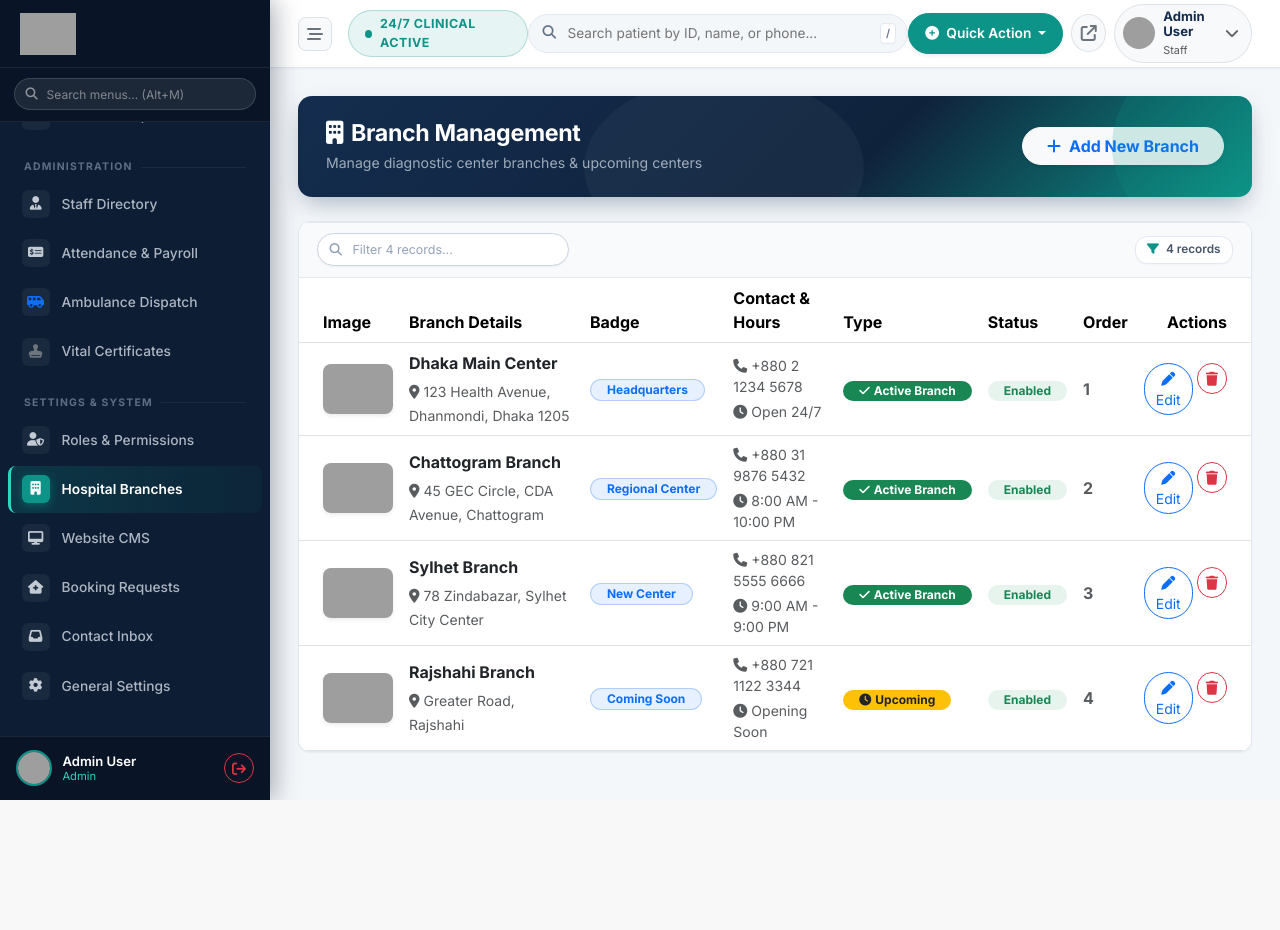
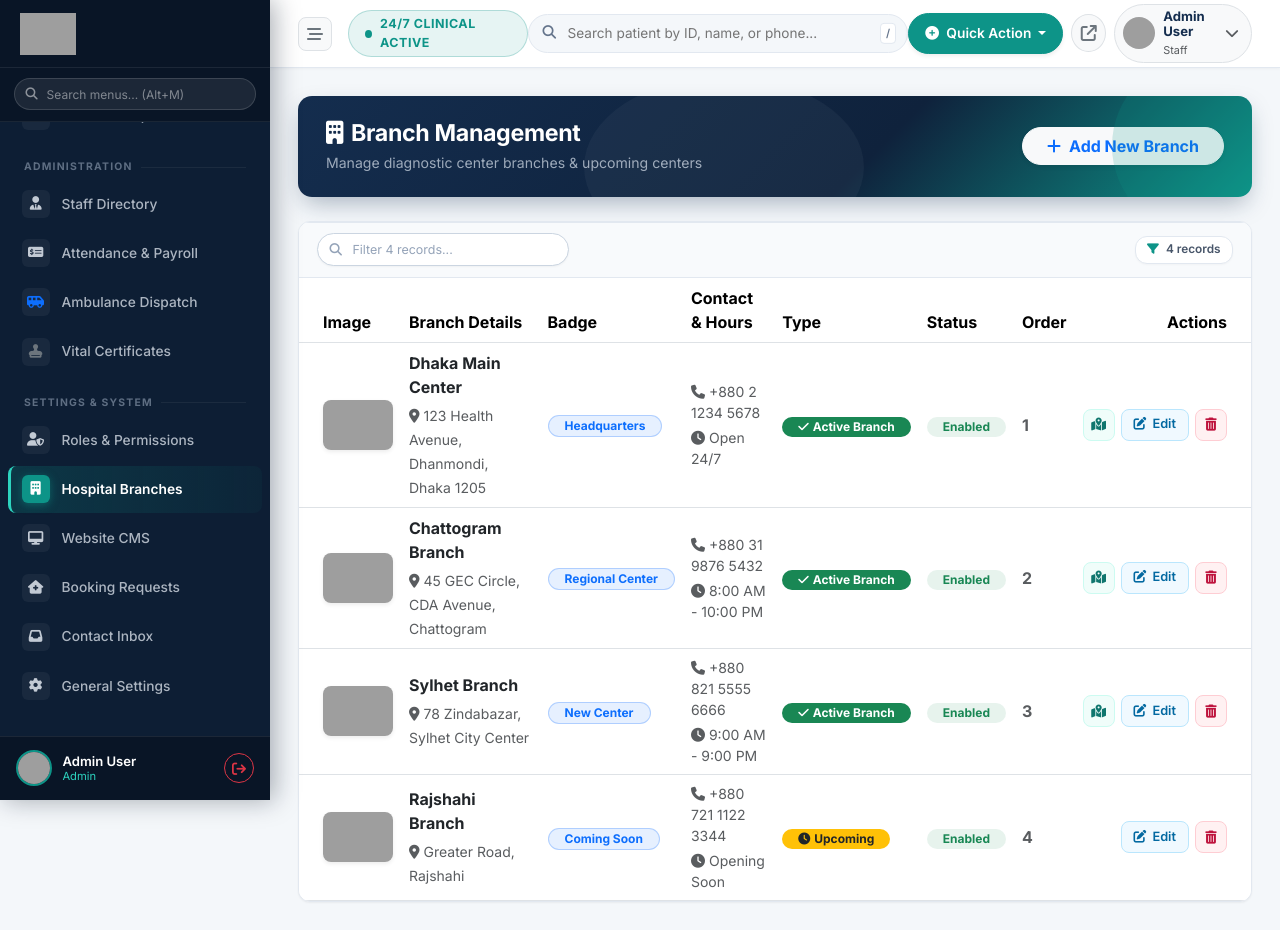
Before and after one commit to asfim/Hospital-Management-, a Laravel app: page /admin-branches in a window 1280 px wide. Before the commit the page ends 800 px from the top, so only its background shows below. Run offline with Laravel 12, Linux system fonts and the light colour scheme; a user stored in the database is signed in; data comes from the database, SQL or seed files in the repository; grey boxes are pictures that could not be loaded.

Commit message:
feat: redesign action buttons on admin-branches with modern soft badges, proper alignment, and hover effects

```diff
--- a/public/css/hospital-erp.css
+++ b/public/css/hospital-erp.css
@@ -939,6 +939,89 @@ body.erp-sidebar-collapsed .erp-sidebar .sidebar-link .nav-icon {
     color: var(--erp-primary);
 }
 
+/* Modern Branch Action Buttons */
+.branch-actions-wrap {
+    display: inline-flex;
+    align-items: center;
+    justify-content: flex-end;
+    gap: 6px;
+}
+
+.branch-btn-edit {
+    display: inline-flex;
+    align-items: center;
+    gap: 6px;
+    padding: 5px 12px;
+    font-size: 0.8rem;
+    font-weight: 600;
+    color: #0369a1 !important;
+    background: #f0f9ff !important;
+    border: 1px solid #bae6fd !important;
+    border-radius: 8px !important;
+    text-decoration: none;
+    transition: all 0.2s cubic-bezier(0.4, 0, 0.2, 1);
+    height: 32px;
+    line-height: 1;
+}
+
+.branch-btn-edit:hover {
+    background: #0284c7 !important;
+    color: #ffffff !important;
+    border-color: #0284c7 !important;
+    box-shadow: 0 4px 10px rgba(2, 132, 199, 0.25);
+    transform: translateY(-1px);
+}
+
+.branch-btn-delete {
+    display: inline-flex;
+    align-items: center;
+    justify-content: center;
+    width: 32px;
+    height: 32px;
+    padding: 0;
+    font-size: 0.82rem;
+    color: #be123c !important;
+    background: #fff1f2 !important;
+    border: 1px solid #fecdd3 !important;
+    border-radius: 8px !important;
+    transition: all 0.2s cubic-bezier(0.4, 0, 0.2, 1);
+    cursor: pointer;
+    line-height: 1;
+}
+
+.branch-btn-delete:hover {
+    background: #e11d48 !important;
+    color: #ffffff !important;
+    border-color: #e11d48 !important;
+    box-shadow: 0 4px 10px rgba(225, 29, 72, 0.25);
+    transform: translateY(-1px);
+}
+
+.branch-btn-map {
+    display: inline-flex;
+    align-items: center;
+    justify-content: center;
+    width: 32px;
+    height: 32px;
+    padding: 0;
+    font-size: 0.82rem;
+    color: #0f766e !important;
+    background: #f0fdfa !important;
+    border: 1px solid #ccfbf1 !important;
+    border-radius: 8px !important;
+    text-decoration: none;
+    transition: all 0.2s cubic-bezier(0.4, 0, 0.2, 1);
+    line-height: 1;
+}
+
+.branch-btn-map:hover {
+    background: #0d9488 !important;
+    color: #ffffff !important;
+    border-color: #0d9488 !important;
+    box-shadow: 0 4px 10px rgba(13, 148, 136, 0.25);
+    transform: translateY(-1px);
+}
+
 /* Action Icons inside Tables */
 .erp-action-btn {
     width: 32px;
--- a/resources/views/admin/branches/index.blade.php
+++ b/resources/views/admin/branches/index.blade.php
@@ -92,15 +92,21 @@
                                 <span class="fw-bold text-muted">{{ $branch->sort_order }}</span>
                             </td>
                             <td class="text-end pe-4">
-                                <div class="btn-group">
-                                    <button type="button" class="btn btn-sm btn-outline-primary rounded-pill me-1" data-bs-toggle="modal" data-bs-target="#editBranchModal{{ $branch->id }}">
-                                        <i class="fa-solid fa-pen"></i> Edit
+                                <div class="branch-actions-wrap">
+                                    @if($branch->map_link)
+                                        <a href="{{ $branch->map_link }}" target="_blank" class="branch-btn-map" title="View on Google Maps">
+                                            <i class="fa-solid fa-map-location-dot"></i>
+                                        </a>
+                                    @endif
+                                    <button type="button" class="branch-btn-edit" data-bs-toggle="modal" data-bs-target="#editBranchModal{{ $branch->id }}" title="Edit Branch Information">
+                                        <i class="fa-solid fa-pen-to-square"></i>
+                                        <span>Edit</span>
                                     </button>
-                                    <form action="{{ route('branches.destroy', $branch) }}" method="POST" class="d-inline" onsubmit="return confirm('Are you sure you want to delete this branch?');">
+                                    <form action="{{ route('branches.destroy', $branch) }}" method="POST" class="d-inline m-0" onsubmit="return confirm('Are you sure you want to delete branch \'{{ $branch->name }}\'?');">
                                         @csrf
                                         @method('DELETE')
-                                        <button type="submit" class="btn btn-sm btn-outline-danger rounded-pill">
-                                            <i class="fa-solid fa-trash"></i>
+                                        <button type="submit" class="branch-btn-delete" title="Delete Branch">
+                                            <i class="fa-solid fa-trash-can"></i>
                                         </button>
                                     </form>
                                 </div>
```
